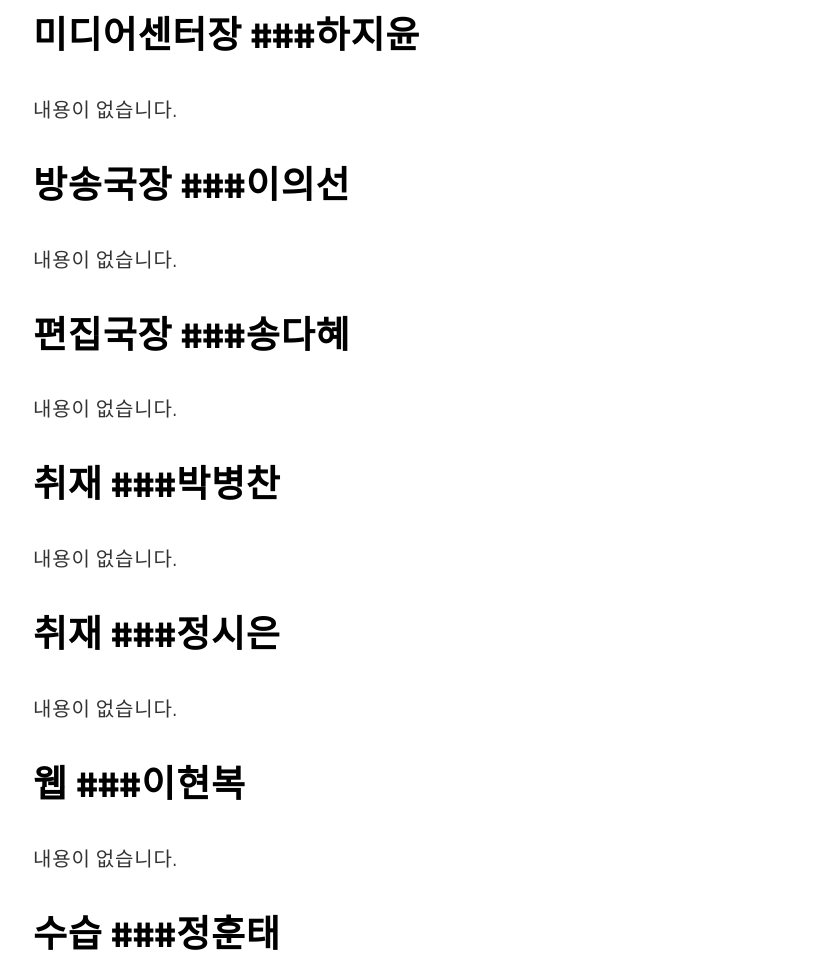
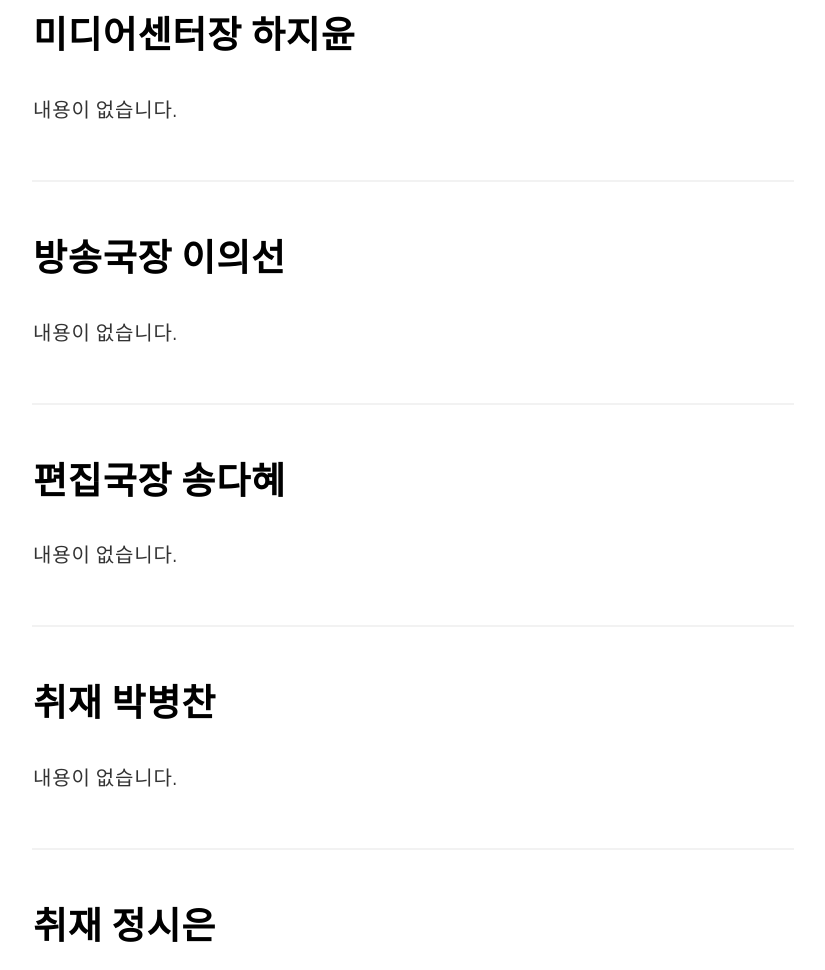
Before and after one commit to skhumedia/skhumedia.github.io, a Jekyll site: the page built from about.md, in a window 1280 px wide and 1400 px high. Shown: the part 430-1400 px from the top of the window, without its empty margins (227-1052 px from the left). Built offline with Jekyll 4.4.1, drawn with Linux system fonts in a browser that asks for light colours; some of the changed text lies outside the part shown.

Commit message:
Initial Commit

```diff
--- a/about.md
+++ b/about.md
@@ -7,38 +7,46 @@ permalink: /about/
 
 <img itemprop="image" class="img-rounded" src="http://res.cloudinary.com/dm7h7e8xj/image/upload/c_fill,h_200,w_200/v1504971955/neo_ruqszk.jpg" alt="Your Name">
 
-## 미디어센터장 ###하지윤
+## 미디어센터장 하지윤
 
 내용이 없습니다.
+<hr/>
 
-## 방송국장 ###이의선
+## 방송국장 이의선
 
 내용이 없습니다.
+<hr/>
 
-## 편집국장 ###송다혜
+## 편집국장 송다혜
 
 내용이 없습니다.
+<hr/>
 
-## 취재 ###박병찬
+## 취재 박병찬
 
 내용이 없습니다.
+<hr/>
 
-## 취재 ###정시은
+## 취재 정시은
 
 내용이 없습니다.
+<hr/>
 
-## 웹 ###이현복
+## 웹 이현복
 
 내용이 없습니다.
+<hr/>
 
-## 수습 ###정훈태
+## 수습 정훈태
 
 내용이 없습니다.
+<hr/>
 
-## 수습 ###최지훈
+## 수습 최지훈
 
 내용이 없습니다.
+<hr/>
 
-## 수습 ###김유진
+## 수습 김유진
 
 내용이 없습니다.
```
